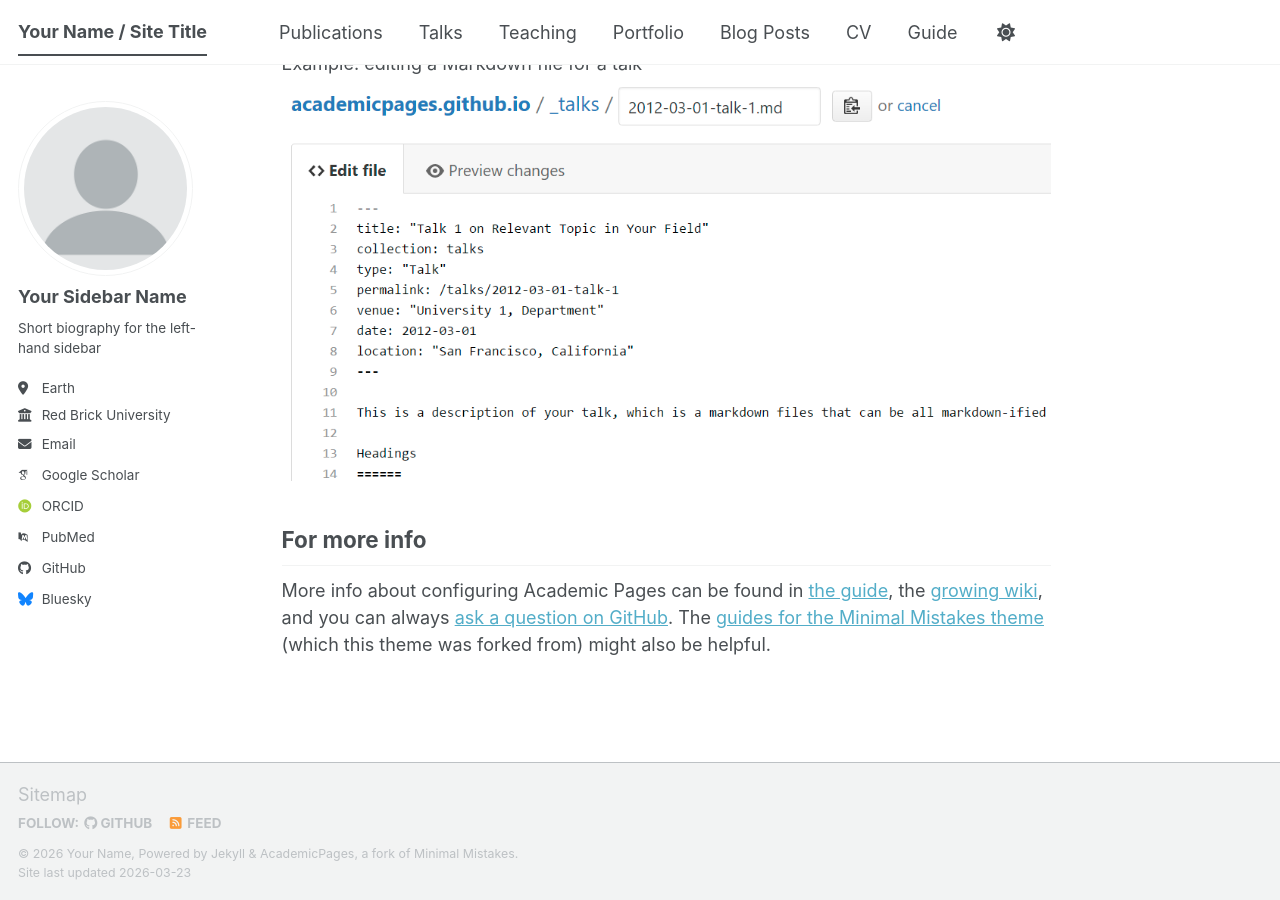
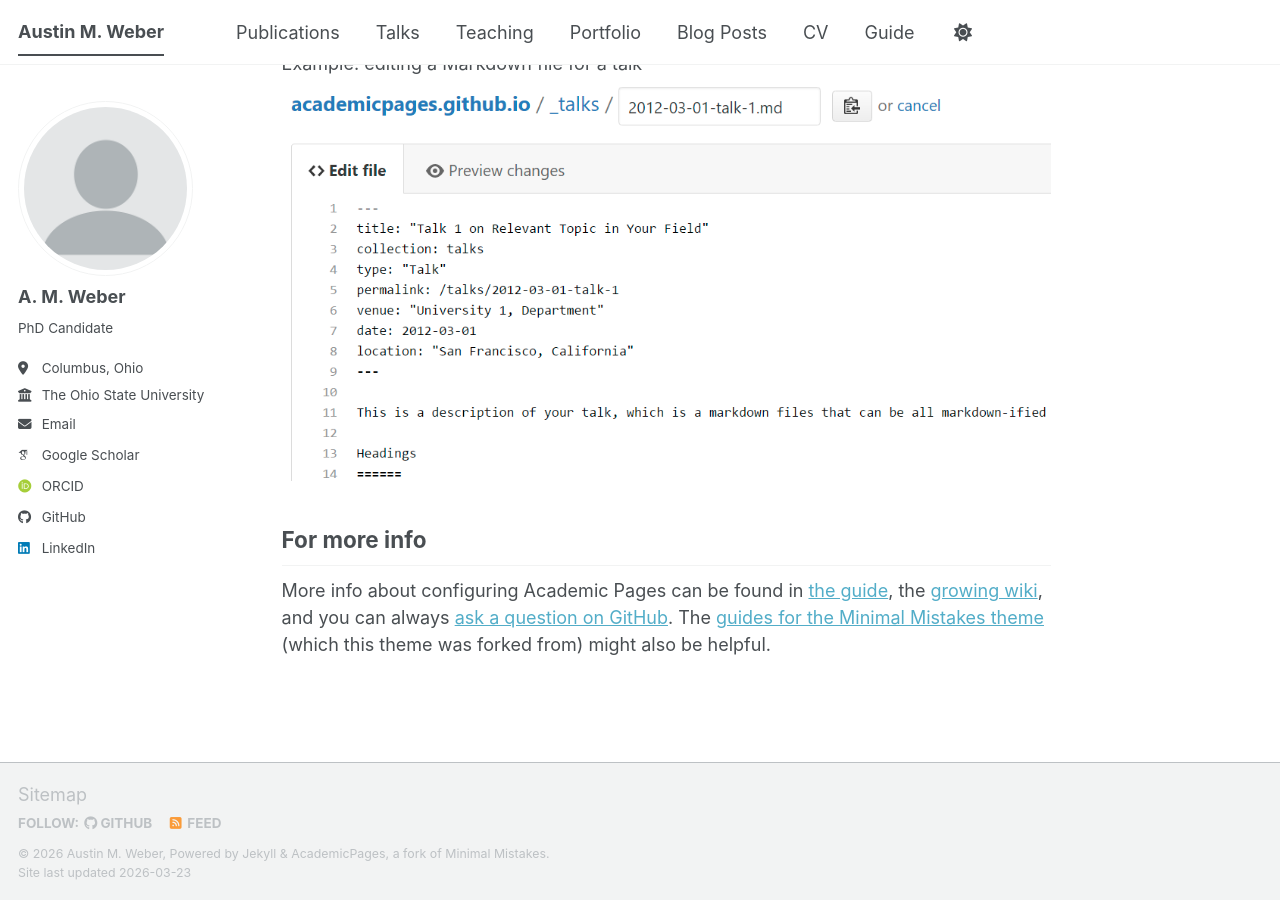
Before and after one commit to weber1158/weber1158.github.io, a Jekyll site: the page built from _pages/about.md, in a window 1280 px wide and 900 px high, scrolled down 2720 px. Built offline with Jekyll 4.4.1, drawn with Linux system fonts in a browser that asks for light colours; some web fonts are replaced; a script bundle is joined from its source files by our own code; library files that are not in the unit come from our copies.

Commit message:
Update `_config.yml`

```diff
--- a/_config.yml
+++ b/_config.yml
@@ -9,10 +9,10 @@
 # Basic Site Settings
 locale                   : "en-US"
 site_theme               : "default" # The available themes options are "default", "air", "sunrise", "mint", "dirt" and "contrast"
-title                    : "Your Name / Site Title"
+title                    : "Austin M. Weber"
 title_separator          : "-"
-name                     : &name "Your Name"
-description              : &description "Your Name's academic portfolio"   # Update this with a general description of your site, this is the default if not overridden by a page
+name                     : &name "Austin M. Weber"
+description              : &description "Austin's academic portfolio"   # Update this with a general description of your site, this is the default if not overridden by a page
 url                      : https://weber1158.github.io # The base hostname & protocol for your site e.g. "https://[your GitHub username].github.io",
                                                            # or if you already have some other page hosted on Github then use "https://[your GitHub username].github.io/[Your Repo Name]"
 baseurl                  : "" # the subpath of your site, e.g. "/blog"
@@ -24,24 +24,24 @@
 author:
   # Biographic information
   avatar           : "profile.png"
-  name             : "Your Sidebar Name"
+  name             : "A. M. Weber"
   pronouns         : # example: "she/her"
-  bio              : "Short biography for the left-hand sidebar"
-  location         : "Earth"
-  employer         : "Red Brick University"
+  bio              : "PhD Candidate"
+  location         : "Columbus, Ohio"
+  employer         : "The Ohio State University"
   uri              : # URL
-  email            : "none@example.org"
+  email            : "weber.1158@osu.edu"
 
   # Academic websites
   academia         : # URL
   arxiv            : # URL - Update with the correct link to your profile
-  googlescholar    : "https://scholar.google.com/citations?user=PS_CX0AAAAAJ"
+  googlescholar    : "https://scholar.google.com/citations?user=QQ53YBUAAAAJ"
   inspire-hep      : # URL
   impactstory      : # URL
-  orcid            : "https://orcid.org/yourorcidurl"
+  orcid            : "https://orcid.org/0009-0008-0070-2869"
   semantic         : # URL
   ssrn             : # URL
-  pubmed           : "https://www.ncbi.nlm.nih.gov/pubmed/?term=john+snow"
+  pubmed           : # "https://www.ncbi.nlm.nih.gov/pubmed/?term=john+snow"
   researchgate     : # URL
   scopus           : # URL
   zotero           : # URL
@@ -51,13 +51,13 @@
   bitbucket        : # Username - Update with your username on the site
   codepen          : # Username
   dribbble         : # Username
-  github           : "academicpages"
+  github           : "weber1158"
   kaggle           : # Username
   stackoverflow    : # User number or user number and name (i.e., use "1" or "1/jeff-atwood")
 
   # Social media
   artstation       : # Username
-  bluesky          : "bsky.app" # Replace this with you Bluesky username
+  bluesky          : # "bsky.app" # Replace this with you Bluesky username
   facebook         : # Username
   flickr           : # Username
   foursquare       : # Username
@@ -66,7 +66,7 @@
   keybase          : # Username
   instagram        : # Username
   lastfm           : # Username
-  linkedin         : # Username
+  linkedin         : "weber1158"
   mastodon         : # URL
   medium           : # URL
   pinterest        : # Username
```
